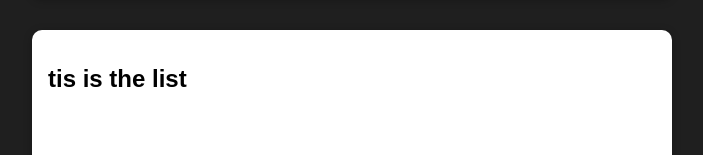
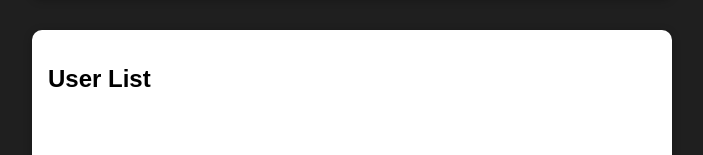
Before and after one commit to KasLas/user-management-app, a React (Create React App) app: page / in a window 1280 px wide. Shown: the part 212-367 px from the top of the page, without its empty margins (288-991 px from the left). Built offline with nearby package versions, Linux system fonts and the light colour scheme.

Commit message:
fixed a warn and changed h2 text

```diff
--- a/src/components/UI/ErrorModal.js
+++ b/src/components/UI/ErrorModal.js
@@ -1,7 +1,6 @@
 import React from "react";
 import styled from "styled-components";
 import Button from "./Button";
-import Card from "./Card";
 
 const StyledCard = styled.div`
   background: white;
--- a/src/components/Users/UserList.js
+++ b/src/components/Users/UserList.js
@@ -16,7 +16,7 @@ const StyledList = styled.ul`
 const UserList = (props) => {
   return (
     <Card>
-      <h2>tis is the list</h2>
+      <h2>User List</h2>
       <StyledList>
         {props.users.map((user) => {
           return (
```
